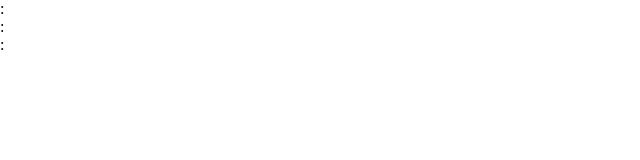
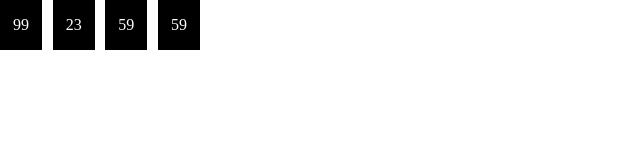
Before and after one commit to dargavavid/CountdownClock, a plain HTML site: page index.html in a window 1280 px wide. Shown: the whole page, without its empty margins (0-640 px from the left). Drawn offline with Linux system fonts and the light colour scheme.

Commit message:
Add basic clock style

```diff
--- a/css/style.css
+++ b/css/style.css
@@ -8,3 +8,22 @@ html, body {
     margin: 0;
     padding: 0;
 }
+
+.clock {
+    display: flex;
+    width: 200px;
+    height: 50px;
+    color: white;
+    line-height: 50px;
+}
+
+.clock-block {
+    width: 21%;
+    height: 100%;
+    background-color: black;
+    text-align: center;
+}
+
+.divider {
+    width: 5.33%;
+}
--- a/index.html
+++ b/index.html
@@ -9,13 +9,13 @@
 </head>
 <body>
     <div class="clock">
-        <div class="days clock-block"></div>
+        <div class="days clock-block">99</div>
         <div class="divider">:</div>
-        <div class="hours clock-block"></div>
-        <div class="divider clock-block">:</div>
-        <div class="minutes clock-block"></div>
-        <div class="divider clock-block">:</div>
-        <div class="seconds clock-block"></div>
+        <div class="hours clock-block">23</div>
+        <div class="divider">:</div>
+        <div class="minutes clock-block">59</div>
+        <div class="divider">:</div>
+        <div class="seconds clock-block">59</div>
     </div>
     <script src="js/main.js"></script>
 </body>
```
